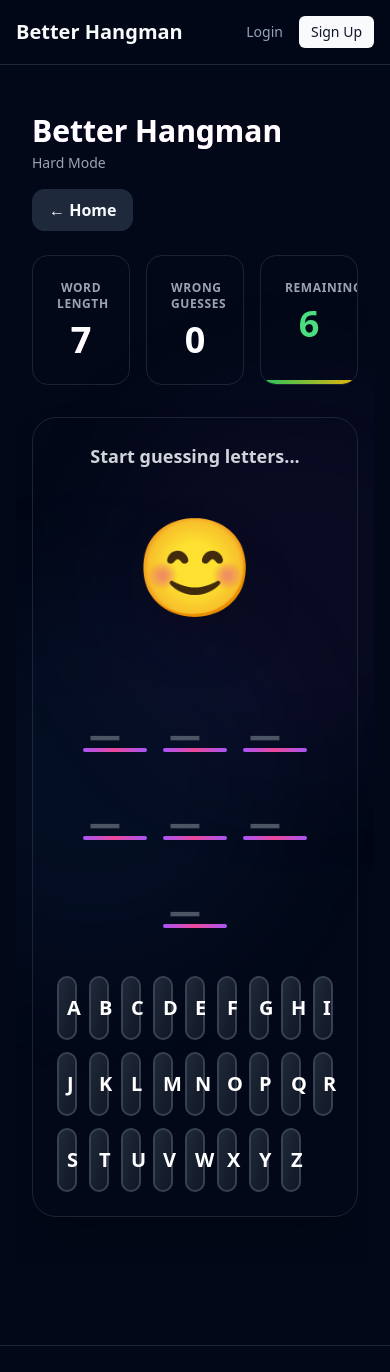
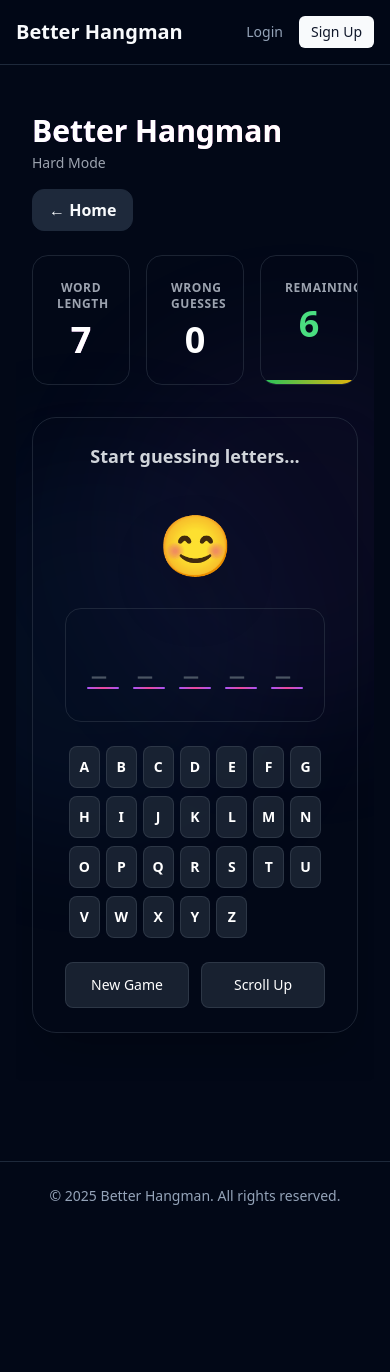
Before and after one commit to saucynandhu/betterhangman, a Next.js app in the folder better-hangman-nextjs/: page /game in a window 390 px wide. Shown: the top 1372 px of the page. After the commit the page ends 1230 px from the top, so only its background shows below. Built offline with nearby package versions, Linux system fonts and the light colour scheme; no server answers.

Commit message:
fix gameboard components

```diff
--- a/better-hangman-nextjs/components/game/GameBoard.tsx
+++ b/better-hangman-nextjs/components/game/GameBoard.tsx
@@ -16,37 +16,53 @@ export default function GameBoard({ gameState, mode, onLetterGuess }: GameBoardP
       return (
         <span
           key={i}
-          className="inline-flex items-center justify-center w-16 h-20 mx-1 text-center relative"
+          className="inline-flex items-center justify-center w-10 h-12 sm:w-14 sm:h-16 md:w-16 md:h-20 mx-0.5 sm:mx-1 text-center relative"
         >
           {isRevealed ? (
-            <span className="text-6xl font-bold text-white drop-shadow-lg animate-slide-in bg-gradient-to-b from-white to-gray-300 bg-clip-text text-transparent">
+            <span className="text-3xl sm:text-5xl md:text-6xl font-bold text-white drop-shadow-lg animate-slide-in bg-gradient-to-b from-white to-gray-300 bg-clip-text text-transparent">
               {gameState.currentWord[i]}
             </span>
           ) : (
-            <span className="text-5xl text-gray-600 font-bold">_</span>
+            <span className="text-2xl sm:text-4xl md:text-5xl text-gray-600 font-bold">_</span>
           )}
-          <div className="absolute bottom-0 left-0 right-0 h-1 bg-gradient-to-r from-purple-500 via-pink-500 to-purple-500 rounded-full"></div>
+          <div className="absolute bottom-0 left-1 right-1 h-0.5 sm:h-1 bg-gradient-to-r from-purple-500 via-pink-500 to-purple-500 rounded-full"></div>
         </span>
       );
     });
   };
 
   const letters = 'ABCDEFGHIJKLMNOPQRSTUVWXYZ'.split('');
+  const letterGroups = [
+    letters.slice(0, 7),
+    letters.slice(7, 14),
+    letters.slice(14, 21),
+    letters.slice(21)
+  ];
 
   return (
-    <div className="space-y-12">
-      <div className="text-center text-8xl mb-8 min-h-[120px] flex items-center justify-center transform transition-all duration-300 hover:scale-110">
+    <div className="space-y-6 sm:space-y-8 md:space-y-12 px-2 sm:px-4">
+      {/* Hangman Display */}
+      <div className="text-center text-6xl sm:text-7xl md:text-8xl mb-4 sm:mb-6 md:mb-8 min-h-[80px] sm:min-h-[100px] md:min-h-[120px] flex items-center justify-center transform transition-transform duration-300 active:scale-95">
         <span className="filter drop-shadow-2xl">{getHangmanStage(gameState.wrongGuesses)}</span>
       </div>
 
-      <div className="text-center font-mono text-6xl md:text-7xl tracking-[20px] min-h-[90px] text-white flex items-center justify-center">
-        <div className="flex flex-wrap justify-center gap-2">
+      {/* Word Display */}
+      <div className="glass rounded-2xl p-4 sm:p-6 mb-4 sm:mb-6 border border-gray-700/50">
+        <div className="text-center font-mono text-3xl sm:text-5xl md:text-6xl tracking-[8px] sm:tracking-[12px] md:tracking-[20px] min-h-[60px] sm:min-h-[80px] text-white flex items-center justify-center overflow-x-auto no-scrollbar">
+          <div className="flex flex-nowrap justify-center gap-0.5 sm:gap-1 md:gap-2 px-2 py-4">
             {renderWord()}
           </div>
         </div>
+      </div>
 
-      <div className="grid grid-cols-9 gap-3 max-w-[800px] mx-auto">
-        {letters.map((letter) => {
+      {/* Keyboard */}
+      <div className="space-y-2 sm:space-y-3 max-w-full overflow-hidden">
+        {letterGroups.map((group, groupIndex) => (
+          <div
+            key={groupIndex}
+            className="grid grid-cols-7 gap-1.5 sm:gap-2 md:gap-3 w-full max-w-full overflow-x-auto no-scrollbar px-1"
+          >
+            {group.map((letter) => {
               const isUsed = gameState.guessedLetters.has(letter);
               const isWrong = gameState.wrongLetters.has(letter);
               const isCorrect = isUsed && !isWrong;
@@ -57,15 +73,15 @@ export default function GameBoard({ gameState, mode, onLetterGuess }: GameBoardP
                   onClick={() => !isUsed && onLetterGuess(letter)}
                   disabled={isUsed || gameState.gameOver}
                   className={`
-                py-4 px-2 rounded-xl text-xl font-bold transition-all duration-200
-                transform active:scale-95
+                    py-2.5 sm:py-3 md:py-4 px-1 sm:px-2 rounded-lg sm:rounded-xl text-sm sm:text-base md:text-lg font-bold
+                    transition-all duration-200 transform active:scale-95 flex-1 min-w-[10%] sm:min-w-0
                     ${isUsed
                       ? isWrong
-                    ? 'bg-red-500/20 border-2 border-red-500/50 text-red-400 cursor-not-allowed opacity-60 animate-shake'
+                        ? 'bg-red-500/20 border border-red-500/40 text-red-400 cursor-not-allowed opacity-70 animate-shake'
                         : isCorrect
-                    ? 'bg-green-500/20 border-2 border-green-500/50 text-green-400 cursor-not-allowed'
-                    : 'bg-gray-800/50 border border-gray-700 text-gray-500 cursor-not-allowed opacity-50'
-                  : 'bg-gradient-to-br from-gray-800 to-gray-900 border-2 border-gray-700 text-white hover:from-purple-600 hover:to-purple-700 hover:border-purple-500 hover:shadow-lg hover:shadow-purple-500/50 hover:-translate-y-1 hover:scale-105 active:scale-95'
+                        ? 'bg-green-500/20 border border-green-500/40 text-green-400 cursor-not-allowed'
+                        : 'bg-gray-800/50 border border-gray-700/70 text-gray-500 cursor-not-allowed'
+                      : 'bg-gray-800/80 border border-gray-700/70 text-white hover:bg-purple-600/90 hover:border-purple-400/80 hover:shadow-lg hover:shadow-purple-500/30 active:bg-purple-700/90 active:scale-95 active:shadow-inner'
                     }
                     ${!isUsed && !gameState.gameOver ? 'cursor-pointer' : ''}
                   `}
@@ -75,6 +91,24 @@ export default function GameBoard({ gameState, mode, onLetterGuess }: GameBoardP
               );
             })}
           </div>
+        ))}
+      </div>
+
+      {/* Mobile Controls */}
+      <div className="sm:hidden flex justify-between gap-3 mt-4">
+        <button
+          onClick={() => window.location.reload()}
+          className="flex-1 py-3 px-4 bg-gray-800/80 border border-gray-700/70 rounded-lg text-white font-medium text-sm active:bg-gray-700/90 transition-colors"
+        >
+          New Game
+        </button>
+        <button
+          onClick={() => window.scrollTo({ top: 0, behavior: 'smooth' })}
+          className="flex-1 py-3 px-4 bg-gray-800/80 border border-gray-700/70 rounded-lg text-white font-medium text-sm active:bg-gray-700/90 transition-colors"
+        >
+          Scroll Up
+        </button>
+      </div>
     </div>
   );
 }
```
Lines whose indentation alone changed are shown as unchanged.
